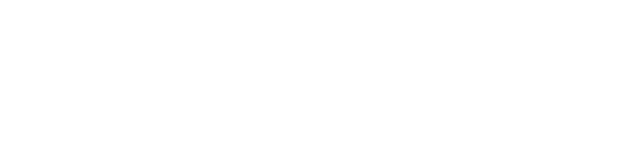
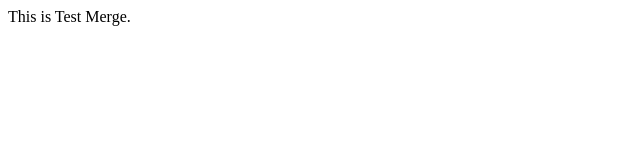
Before and after one commit to badbboy/Test, a plain HTML site: page index.html in a window 1280 px wide. Shown: the whole page, without its empty margins (0-640 px from the left). Drawn offline with Linux system fonts and the light colour scheme.

Commit message:
Complete all

```diff
--- a/index.html
+++ b/index.html
@@ -1,3 +1,4 @@
 <!HTML>
 <HTML>
+This is Test Merge.
 </HTML>
```
